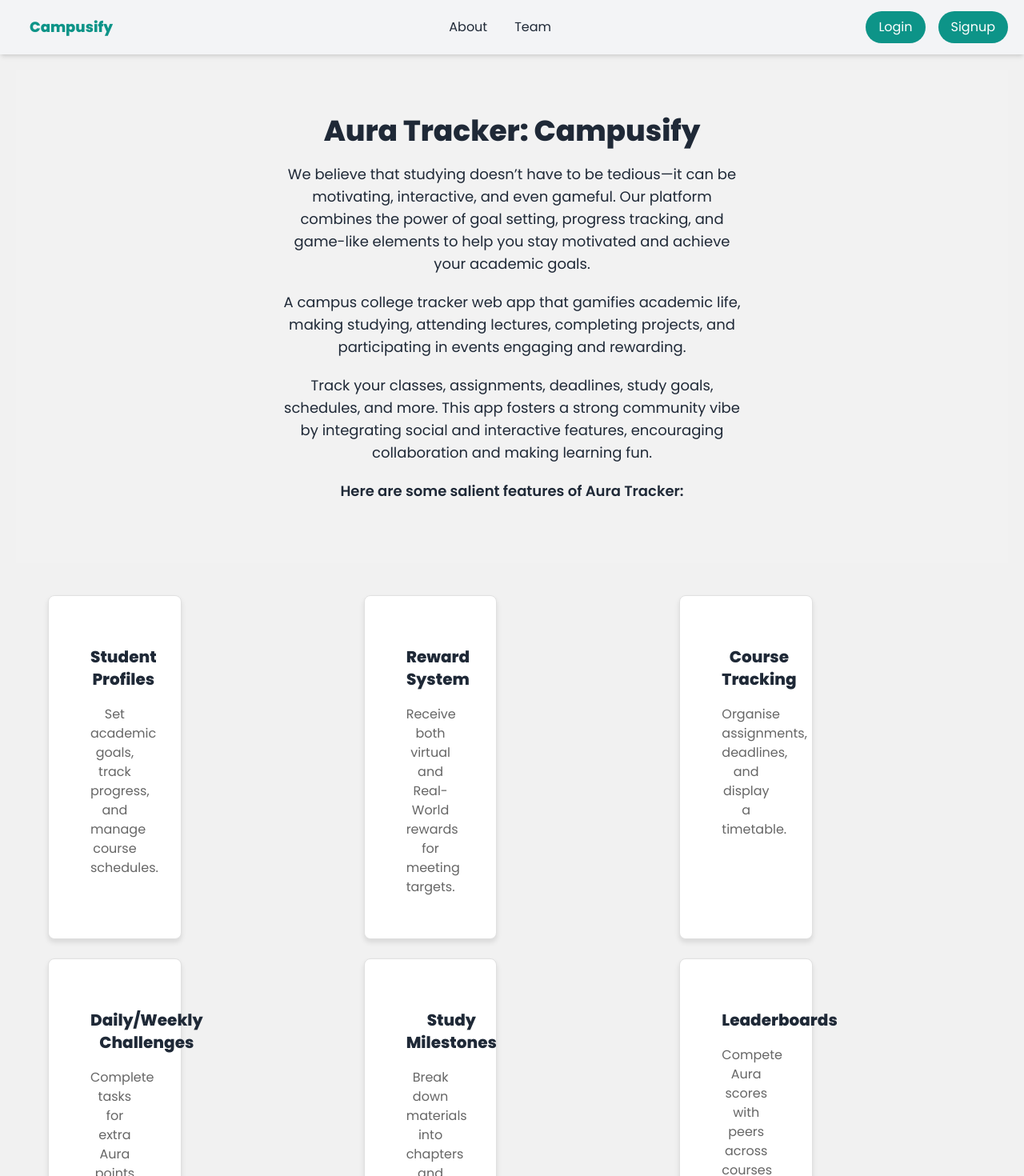
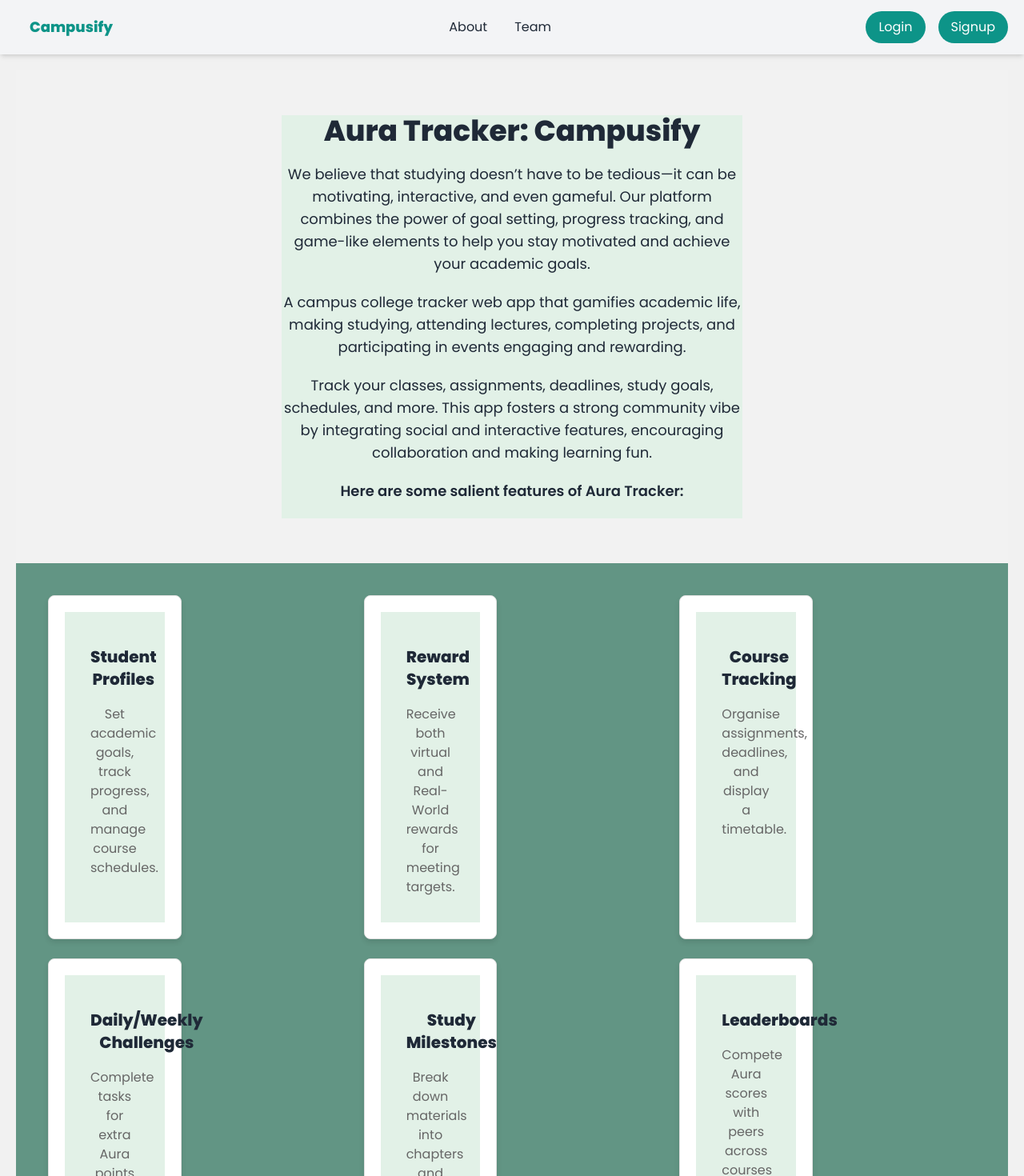
Before and after one commit to BlackCet/AuraTracker, a React (Create React App) app in the folder frontend/: page /about in a window 1280 px wide. Shown: the top 1470 px of the page at 80% size. Built offline with nearby package versions, Linux system fonts and the light colour scheme.

Commit message:
About page Done

```diff
--- a/frontend/src/index.css
+++ b/frontend/src/index.css
@@ -196,3 +196,14 @@ nav button{
 .Teams{
   background-color: #E2F1E7;
 }
+
+/*About*/
+.Features{
+  background-color: #629584;
+}
+.Cards{
+  background-color: #E2F1E7;
+}
+.Desc{
+  background-color: #E2F1E7;
+}
--- a/frontend/src/pages/About.js
+++ b/frontend/src/pages/About.js
@@ -3,9 +3,10 @@ import React from 'react';
 function About() {
     return (
         <>
+        <div className="Features">
             <div className="hero bg-base-200 py-10">
                 <div className="hero-content text-center">
-                    <div className="max-w-xl">
+                    <div className="Desc max-w-xl">
                         <h2 className="text-4xl font-bold mb-5">Aura Tracker: Campusify</h2>
                         <p className="text-lg mb-5">
                             We believe that studying doesn’t have to be tedious—it can be motivating, interactive, and even gameful. Our platform combines the power of goal setting, progress tracking, and game-like elements to help you stay motivated and achieve your academic goals.
@@ -26,7 +27,7 @@ function About() {
                     {data.map((item, index) => (
                         <div key={index} className="carousel-item">
                             <div className="card w-full bg-base-100 shadow-xl">
-                                <div className="card-body">
+                                <div className="Cards card-body">
                                     <h3 className="card-title text-xl font-bold">{item.head}</h3>
                                     <p className="text-gray-700 mt-2">{item.desc}</p>
                                 </div>
@@ -34,6 +35,7 @@ function About() {
                         </div>
                     ))}
                 </div>
+            </div>
             </div>
         </>
     );
```
